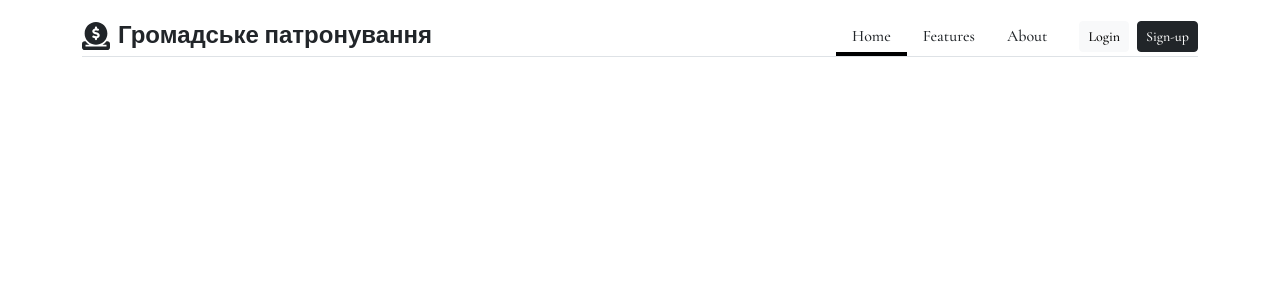
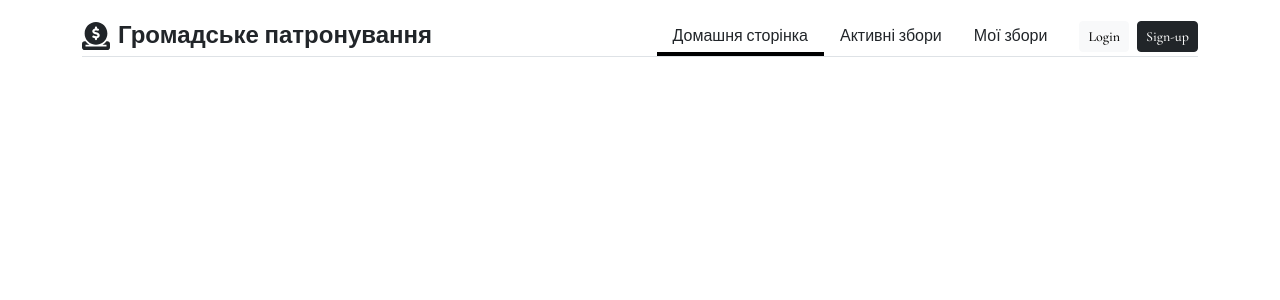
Before and after one commit to 4ndruxa/patronage_of_military_units, a React (Create React App) app in the folder patronage-client/: page /fundraise/1 in a window 1280 px wide. Shown: the top 300 px of the page. Built offline with nearby package versions, Linux system fonts and the light colour scheme.

Commit message:
Refactoring header

```diff
--- a/patronage-client/src/components/header/header.tsx
+++ b/patronage-client/src/components/header/header.tsx
@@ -14,7 +14,7 @@ const Header: React.FC = () => {
     <div className="container">
       <header className="d-flex flex-wrap justify-content-center align-items-center pt-3 mb-4 border-bottom">
         <a
-          href="/"
+          href="/patronage_of_military_units"
           className="d-flex align-items-center mb-3 mb-md-0 me-md-auto text-dark text-decoration-none"
         >
           <FontAwesomeIcon icon={faDonate} className="fs-3 me-2" />
@@ -28,7 +28,7 @@ const Header: React.FC = () => {
               className="nav-link text-dark"
               onClick={() => handleTabClick("Home")}
             >
-              Home
+              Домашня сторінка
             </a>
             {activeTab === "Home" && <div className="highlight"></div>}
           </li>
@@ -38,7 +38,7 @@ const Header: React.FC = () => {
               className="nav-link text-dark"
               onClick={() => handleTabClick("Features")}
             >
-              Features
+              Активні збори
             </a>
             {activeTab === "Features" && <div className="highlight"></div>}
           </li>
@@ -48,7 +48,7 @@ const Header: React.FC = () => {
               className="nav-link text-dark"
               onClick={() => handleTabClick("About")}
             >
-              About
+              Мої збори
             </a>
             {activeTab === "About" && <div className="highlight"></div>}
           </li>
```
